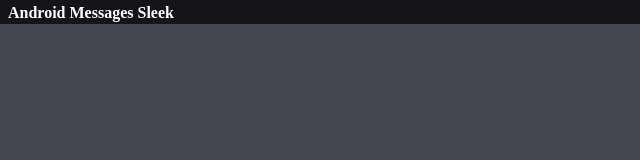
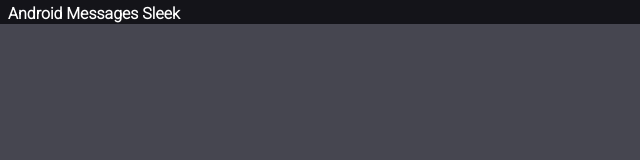
Before and after one commit to SpEaGs/Android-Messages-Sleek, an Electron app: page Index.html in a window 1280 px wide. Shown: the full height of the page, 0-640 px from the left. Drawn offline with Linux system fonts and the light colour scheme.

Commit message:
Added Roboto font to title bar.

```diff
--- a/Index.css
+++ b/Index.css
@@ -1,3 +1,11 @@
+@import url('https://fonts.googleapis.com/css?family=Roboto:300');
+
+@font-face {
+    font-family: "Roboto";
+    font-style: normal;
+    font-weight: 300;
+}
+
 :root {
     --titlebar-color: rgb(20, 20, 25);
     --main-bg-color: rgb(70, 70, 80);
@@ -52,6 +60,7 @@ p {
     background-color: var(--titlebar-color);
     -webkit-user-select: none;
     -webkit-app-region: drag;
+    font-family: "Roboto";
 }
 
 #titleText {
```
